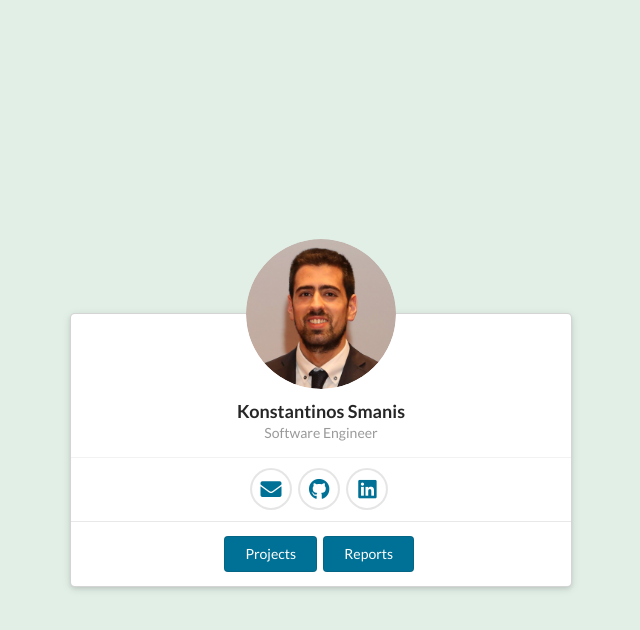
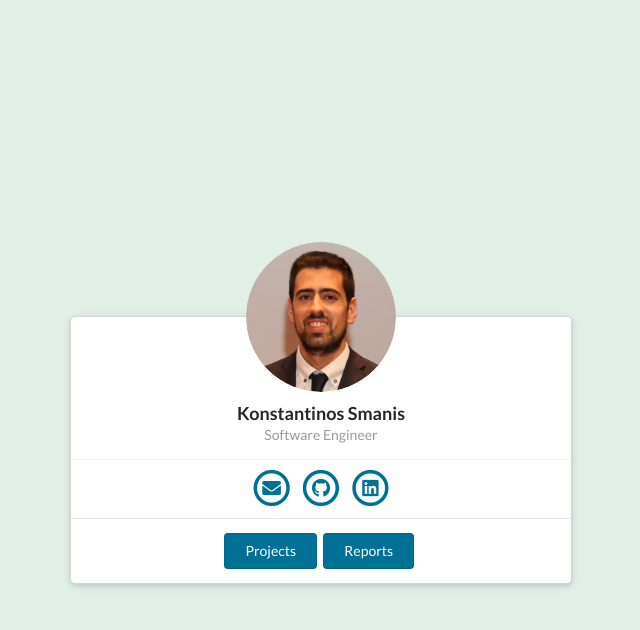
Before and after one commit to KSmanis/ksmanis.github.io, a Jekyll site: the page built from index.html, in a window 1280 px wide. Shown: the top 630 px of the page, without its empty margins (319-959 px from the left). Built offline with Jekyll 4.4.1, drawn with Linux system fonts in a browser that asks for light colours.

Commit message:
Use Font Awesome icons in home page

```diff
--- a/_includes/head.html
+++ b/_includes/head.html
@@ -11,10 +11,11 @@
     {{ site.title }}
   </title>
 
-  <!-- Load jQuery and Semantic UI -->
+  <!-- Load jQuery, Semantic UI, and Font Awesome -->
   <script src="https://cdnjs.cloudflare.com/ajax/libs/jquery/3.5.1/jquery.min.js" integrity="sha512-bLT0Qm9VnAYZDflyKcBaQ2gg0hSYNQrJ8RilYldYQ1FxQYoCLtUjuuRuZo+fjqhx/qtq/1itJ0C2ejDxltZVFg==" crossorigin="anonymous"></script>
   <script src="https://cdnjs.cloudflare.com/ajax/libs/semantic-ui/2.4.1/semantic.min.js" integrity="sha512-dqw6X88iGgZlTsONxZK9ePmJEFrmHwpuMrsUChjAw1mRUhUITE5QU9pkcSox+ynfLhL15Sv2al5A0LVyDCmtUw==" crossorigin="anonymous"></script>
   <link rel="stylesheet" href="https://cdnjs.cloudflare.com/ajax/libs/semantic-ui/2.4.1/semantic.min.css" integrity="sha512-8bHTC73gkZ7rZ7vpqUQThUDhqcNFyYi2xgDgPDHc+GXVGHXq+xPjynxIopALmOPqzo9JZj0k6OqqewdGO3EsrQ==" crossorigin="anonymous" />
+  <link rel="stylesheet" href="https://cdnjs.cloudflare.com/ajax/libs/font-awesome/5.15.1/css/all.min.css" integrity="sha512-+4zCK9k+qNFUR5X+cKL9EIR+ZOhtIloNl9GIKS57V1MyNsYpYcUrUeQc9vNfzsWfV28IaLL3i96P9sdNyeRssA==" crossorigin="anonymous" />
 
   <!-- Load Techfolio CSS customizations -->
   <link rel="stylesheet" type="text/css" href="{{ site.baseurl}}/css/stylesheet-default.css">
--- a/_includes/home-network-links.html
+++ b/_includes/home-network-links.html
@@ -1,15 +1,35 @@
 {% if site.data.profile.website %}
-<a href="{{ site.data.profile.website }}"><i class="large circular home icon icon-home"></i></a>
+<a href="{{ site.data.profile.website }}">
+  <span class="fa-stack fa-lg icon-home">
+    <i class="far fa-circle fa-stack-2x"></i>
+    <i class="fas fa-home fa-stack-1x"></i>
+  </span>
+</a>
 {% endif %}
 
 {% if site.data.profile.email %}
-<a href="mailto:{{ site.data.profile.email }}"><i class="large circular mail icon icon-home"></i></a>
+<a href="mailto:{{ site.data.profile.email }}">
+  <span class="fa-stack fa-lg icon-home">
+    <i class="far fa-circle fa-stack-2x"></i>
+    <i class="fas fa-envelope fa-stack-1x"></i>
+  </span>
+</a>
 {% endif %}
 
 {% if site.data.profile.phone %}
-<a href="tel:{{ site.data.profile.phone }}"><i class="large circular phone icon icon-home"></i></a>
+<a href="tel:{{ site.data.profile.phone }}">
+  <span class="fa-stack fa-lg icon-home">
+    <i class="far fa-circle fa-stack-2x"></i>
+    <i class="fas fa-phone fa-stack-1x"></i>
+  </span>
+</a>
 {% endif %}
 
 {% for profile in site.data.profile.profiles %}
-<a href="{{ profile.url }}"><i class="large circular {{ profile.network | downcase }} icon icon-home"></i></a>
+<a href="{{ profile.url }}">
+  <span class="fa-stack fa-lg icon-home">
+    <i class="far fa-circle fa-stack-2x"></i>
+    <i class="fab fa-{{ profile.network | downcase }} fa-stack-1x"></i>
+  </span>
+</a>
 {% endfor %}
```
